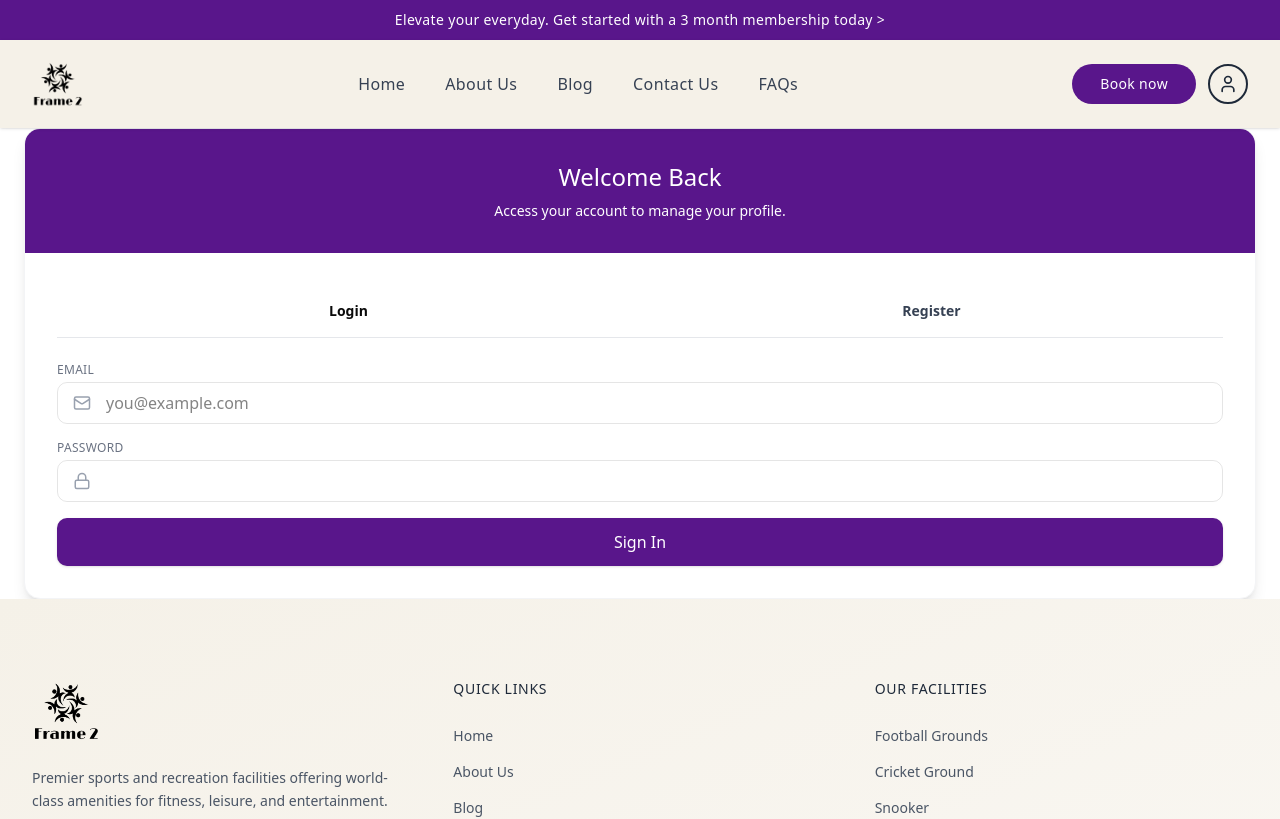
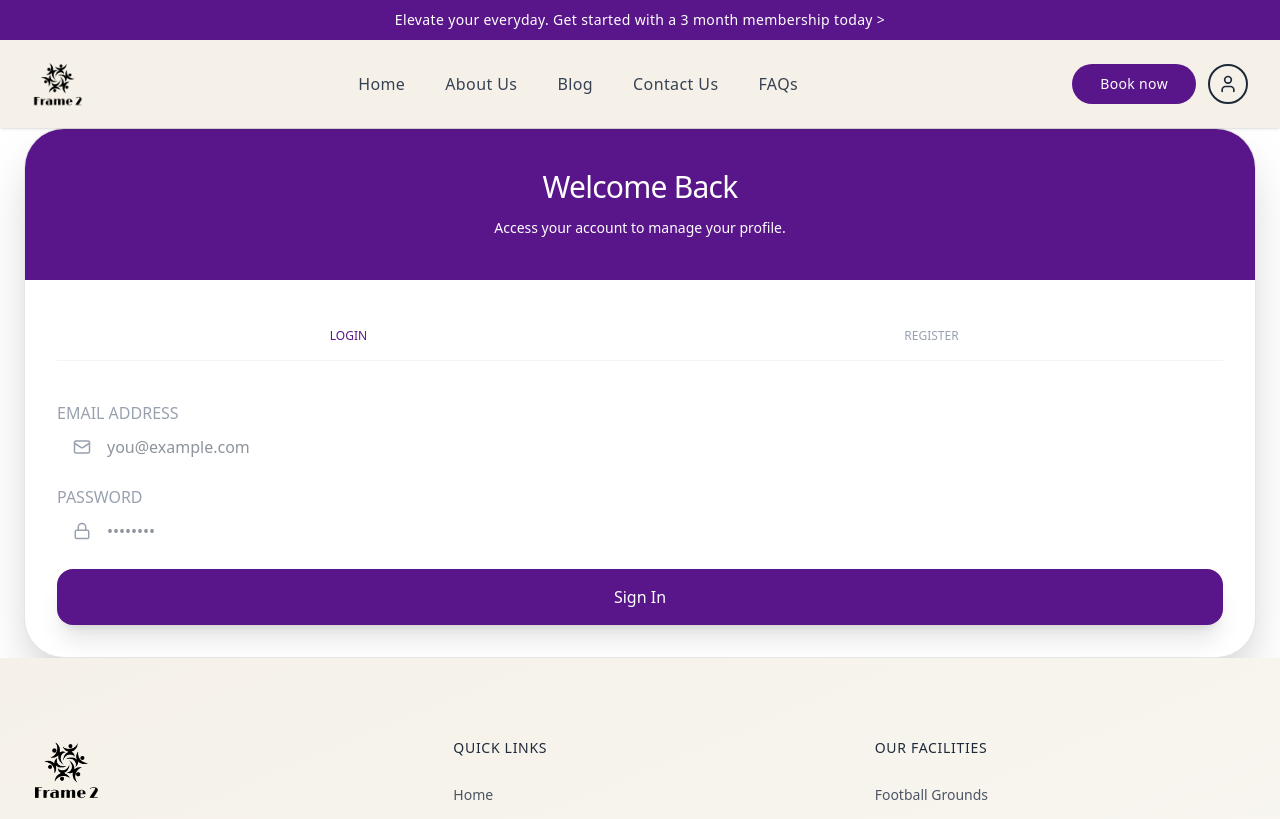
Before and after one commit to Rao-Mubashir/Frame_after_file_reduced, a React (Vite) app: page /profile in a window 1280 px wide. Shown: the top 819 px of the page. Built offline with nearby package versions, Linux system fonts and the light colour scheme.

Commit message:
UI: Complete redesign of Login and Register forms with compact layout and animated tabs

```diff
--- a/src/pages/Admin.tsx
+++ b/src/pages/Admin.tsx
@@ -408,7 +408,7 @@ export default function Admin() {
       <Navbar />
       <div className="max-w-7xl mx-auto pt-32 pb-12 px-4">
         {/* Header */}
-        <div className="text-center mb-12">
+        <div className="text-center mb-12 mt-16">
           <h1 className="text-5xl font-bold text-purple-900 mb-4">Admin Dashboard</h1>
           <p className="text-xl text-gray-600">Manage your application and users</p>
         </div>
--- a/src/pages/Profile.tsx
+++ b/src/pages/Profile.tsx
@@ -360,106 +360,144 @@ export default function Profile() {
             </motion.div>
           ) : (
             // LOGGED OUT VIEW (Login/Register)
-            <div className="max-w-md mx-auto my-12">
-              <div className="bg-white rounded-2xl shadow-lg border border-gray-100 overflow-hidden">
-                <div className="p-8 text-center bg-purple-900 text-white">
-                  <h2 className="text-2xl font-bold mb-2">Welcome Back</h2>
-                  <p className="text-purple-100 text-sm">Access your account to manage your profile.</p>
+            <div className="max-w-sm mx-auto my-20">
+              <div className="bg-white rounded-[2.5rem] shadow-2xl border border-gray-100/50 overflow-hidden">
+                <div className="p-10 text-center bg-purple-900 text-white relative">
+                  <div className="absolute top-0 left-0 w-full h-full bg-[radial-gradient(circle_at_top_right,rgba(255,255,255,0.1),transparent)] pointer-events-none"></div>
+                  <h2 className="text-3xl font-bold mb-3 tracking-tight">
+                    {isLogin ? 'Welcome Back' : 'Get Started'}
+                  </h2>
+                  <p className="text-purple-100/80 text-sm leading-relaxed px-4">
+                    {isLogin
+                      ? 'Access your account to manage your profile.'
+                      : 'Join us today and experience premium wellness.'}
+                  </p>
                 </div>
-                <div className="p-8">
-                  <div className="flex gap-4 border-b border-gray-200 mb-6 p-2">
+
+                <div className="p-8 sm:p-10">
+                  {/* Custom Tab Navigation with Animated Underline */}
+                  <div className="relative flex mb-10 border-b border-gray-100">
                     <button
-                      className={`flex-1 py-2 text-sm font-semibold bg-gray-200 rounded-md transition-colors cursor-pointer
-                        ${isLogin
-                          ? 'text-purple-800 hover:bg-purple-800 rounded-md'
-                          : 'bg-gray-200 text-gray-700 hover:bg-gray-300'
-                        }`}
+                      type="button"
+                      className={`flex-1 py-4 text-xs font-bold tracking-widest uppercase transition-all duration-300 relative z-10
+                        ${isLogin ? 'text-purple-900' : 'text-gray-400 hover:text-gray-600'}`}
                       onClick={() => setIsLogin(true)}
                     >
                       Login
                     </button>
-
                     <button
-                      className={`flex-1 py-2 text-sm font-semibold bg-gray-200 rounded-md transition-colors cursor-pointer
-                        ${!isLogin
-                          ? 'text-purple-800 hover:bg-purple-800 rounded-md'
-                          : 'bg-gray-200 text-gray-700 hover:bg-gray-300'
-                        }`}
+                      type="button"
+                      className={`flex-1 py-4 text-xs font-bold tracking-widest uppercase transition-all duration-300 relative z-10
+                        ${!isLogin ? 'text-purple-900' : 'text-gray-400 hover:text-gray-600'}`}
                       onClick={() => setIsLogin(false)}
                     >
                       Register
                     </button>
+
+                    {/* Animated Underline Indicator */}
+                    <motion.div
+                      className="absolute bottom-0 left-0 h-[3px] bg-purple-900 rounded-full z-20"
+                      initial={false}
+                      animate={{
+                        left: isLogin ? '0%' : '50%'
+                      }}
+                      style={{ width: '50%' }}
+                      transition={{ type: "spring", stiffness: 300, damping: 30 }}
+                    />
                   </div>
 
-                  <form onSubmit={handleSubmit} className="space-y-4">
+                  <form onSubmit={handleSubmit} className="space-y-6">
                     {!isLogin && (
-                      <div>
-                        <label className="block text-xs font-bold text-gray-500 uppercase tracking-wide mb-1">Name</label>
-                        <div className="relative">
-                          <User size={18} className="absolute left-4 top-1/2 -translate-y-1/2 text-gray-400" />
+                      <motion.div
+                        initial={{ opacity: 0, y: 10 }}
+                        animate={{ opacity: 1, y: 0 }}
+                        transition={{ duration: 0.3 }}
+                      >
+                        <label className="block text-[11px] font-bold text-gray-400 uppercase tracking-widest mb-2 ml-1">Full Name</label>
+                        <div className="relative group">
+                          <User size={18} className="absolute left-4 top-1/2 -translate-y-1/2 text-gray-400 group-focus-within:text-purple-600 transition-colors" />
                           <input
                             type="text"
                             name="name"
                             value={formData.name}
                             onChange={handleInputChange}
-                            className="w-full pl-12 py-2 border border-gray-300 rounded-lg focus:ring-2 focus:ring-purple-500 focus:border-purple-500 outline-none"
+                            className="w-full pl-12 pr-4 h-13 bg-gray-50 border-2 border-transparent rounded-2xl focus:bg-white focus:border-purple-900/20 focus:ring-4 focus:ring-purple-900/5 outline-none transition-all text-gray-800 placeholder:text-gray-300"
                             placeholder="John Doe" />
                         </div>
-                      </div>
+                      </motion.div>
                     )}
 
-                    <div>
-                      <label className="block text-xs font-bold text-gray-500 uppercase tracking-wide mb-1">Email</label>
-                      <div className="relative">
-                        <Mail size={18} className="absolute left-4 top-1/2 -translate-y-1/2 text-gray-400" />
+                    <motion.div
+                      layout
+                      transition={{ duration: 0.3 }}
+                    >
+                      <label className="block text-[11px] font-bold text-gray-400 uppercase tracking-widest mb-2 ml-1">Email Address</label>
+                      <div className="relative group">
+                        <Mail size={18} className="absolute left-4 top-1/2 -translate-y-1/2 text-gray-400 group-focus-within:text-purple-600 transition-colors" />
                         <input
                           type="email"
                           name="email"
                           value={formData.email}
                           onChange={handleInputChange}
-                          className="w-full pl-12 pr-4 py-2 border border-gray-400 rounded-lg focus:ring-2 focus:ring-purple-500 focus:border-purple-500 outline-none"
+                          className="w-full pl-12 pr-4 h-13 bg-gray-50 border-2 border-transparent rounded-2xl focus:bg-white focus:border-purple-900/20 focus:ring-4 focus:ring-purple-900/5 outline-none transition-all text-gray-800 placeholder:text-gray-300"
                           placeholder="you@example.com"
                         />
                       </div>
-                    </div>
+                    </motion.div>
 
-                    <div>
-                      <label className="block text-xs font-bold text-gray-500 uppercase tracking-wide mb-1">Password</label>
-                      <div className="relative">
-                        <Lock size={18} className="absolute left-4 top-1/2 -translate-y-1/2 text-gray-400" />
+                    <motion.div
+                      layout
+                      transition={{ duration: 0.3 }}
+                    >
+                      <label className="block text-[11px] font-bold text-gray-400 uppercase tracking-widest mb-2 ml-1">Password</label>
+                      <div className="relative group">
+                        <Lock size={18} className="absolute left-4 top-1/2 -translate-y-1/2 text-gray-400 group-focus-within:text-purple-600 transition-colors" />
                         <input
                           type="password"
                           name="password"
                           value={formData.password}
                           onChange={handleInputChange}
-                          className="w-full pl-12 pr-4 py-2 border border-gray-400 rounded-lg focus:ring-2 focus:ring-purple-500 focus:border-purple-500 outline-none"
+                          className="w-full pl-12 pr-4 h-13 bg-gray-50 border-2 border-transparent rounded-2xl focus:bg-white focus:border-purple-900/20 focus:ring-4 focus:ring-purple-900/5 outline-none transition-all text-gray-800"
+                          placeholder="••••••••"
                         />
                       </div>
-                    </div>
+                    </motion.div>
 
                     {!isLogin && (
-                      <div>
-                        <label className="block text-xs font-bold text-gray-500 uppercase tracking-wide mb-1">Confirm Password</label>
-                        <div className="relative">
-                          <Lock size={18} className="absolute left-4 top-1/2 -translate-y-1/2 text-gray-300" />
+                      <motion.div
+                        initial={{ opacity: 0, y: 10 }}
+                        animate={{ opacity: 1, y: 0 }}
+                        transition={{ duration: 0.3 }}
+                      >
+                        <label className="block text-[11px] font-bold text-gray-400 uppercase tracking-widest mb-2 ml-1">Confirm Password</label>
+                        <div className="relative group">
+                          <Lock size={18} className="absolute left-4 top-1/2 -translate-y-1/2 text-gray-400 group-focus-within:text-purple-600 transition-colors" />
                           <input
                             type="password"
                             name="password_confirmation"
                             value={formData.password_confirmation}
                             onChange={handleInputChange}
-                            className="w-full pl-12 pr-4 py-2 border border-gray-300 rounded-lg focus:ring-2 focus:ring-purple-500 focus:border-purple-500 outline-none"
+                            className="w-full pl-12 pr-4 h-13 bg-gray-50 border-2 border-transparent rounded-2xl focus:bg-white focus:border-purple-900/20 focus:ring-4 focus:ring-purple-900/5 outline-none transition-all text-gray-800"
+                            placeholder="••••••••"
                           />
                         </div>
-                      </div>
+                      </motion.div>
                     )}
 
-                    <button
+                    <motion.button
+                      layout
                       type="submit"
                       disabled={isSubmitting}
-                      className="w-full bg-purple-900 text-white py-3 rounded-lg hover:bg-purple-800 transition-colors font-medium shadow-sm mt-4"
+                      whileHover={{ scale: 1.01 }}
+                      whileTap={{ scale: 0.98 }}
+                      className="w-full h-14 bg-purple-900 text-white rounded-2xl hover:bg-purple-950 transition-all font-bold shadow-xl shadow-purple-900/20 mt-4 disabled:opacity-70 flex items-center justify-center gap-2"
                     >
-                      {isSubmitting ? 'Please wait...' : (isLogin ? 'Sign In' : 'Create Account')}
-                    </button>
+                      {isSubmitting ? (
+                        <div className="w-5 h-5 border-2 border-white/30 border-t-white rounded-full animate-spin"></div>
+                      ) : (
+                        isLogin ? 'Sign In' : 'Create Account'
+                      )}
+                    </motion.button>
                   </form>
                 </div>
               </div>
```
